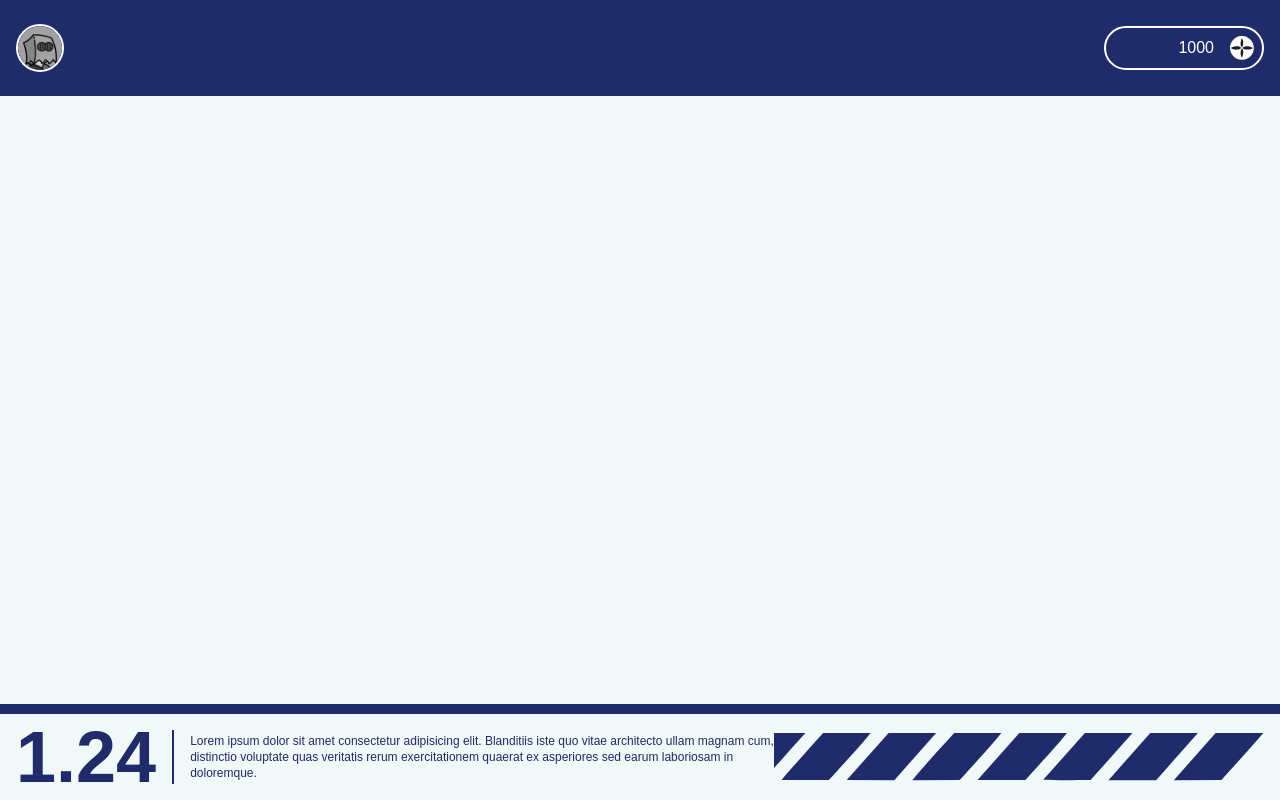
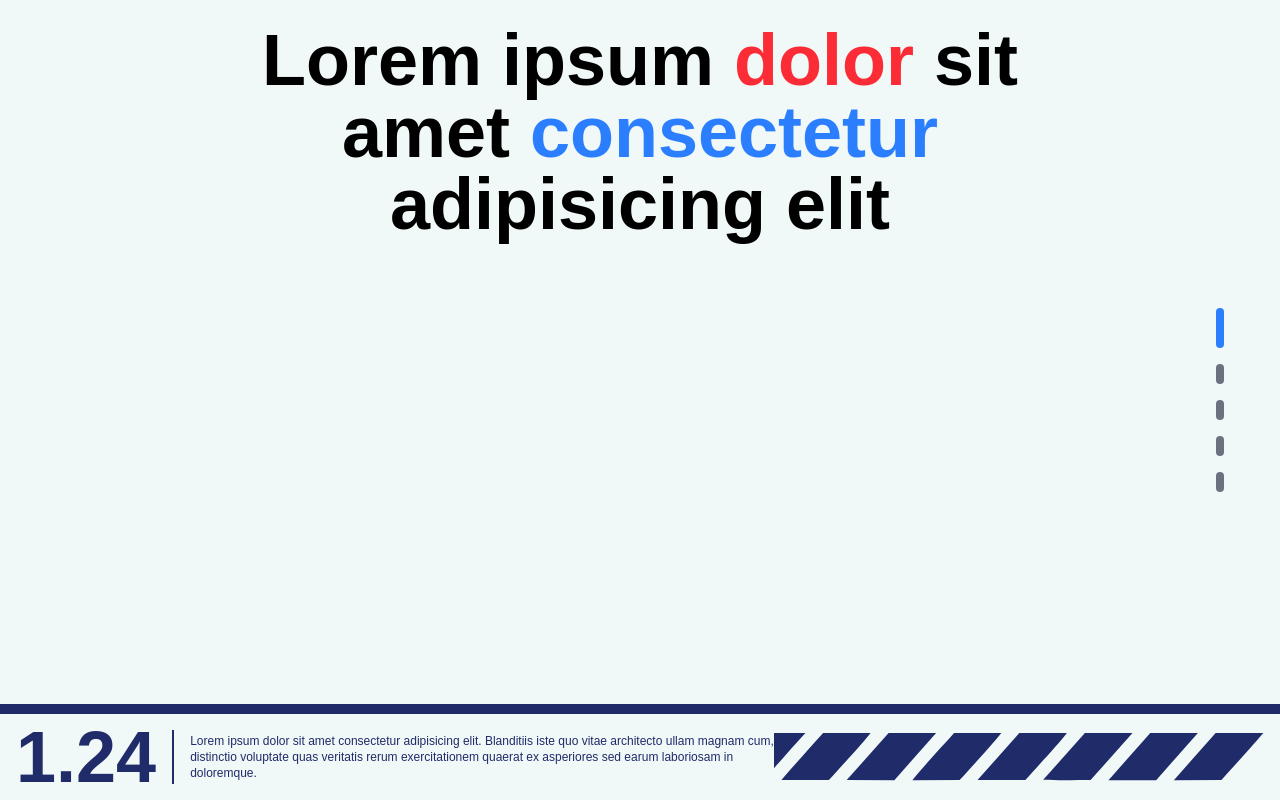
Before and after one commit to rafi1919/next-porto-chimera, a Next.js app: page / in a window 1280 px wide. Built offline with nearby package versions, Linux system fonts and the light colour scheme.

Commit message:
feat: add ContentSection with Banner, LatestProject, Service, and Game sections

```diff
--- /dev/null
+++ b/app/components/Section/BannerSection.tsx
@@ -0,0 +1,11 @@
+
+
+export default function BannerSection() {
+    return(
+        <div id="banner" >
+            <p className="max-w-4xl text-center text-4xl font-bold sm:text-5xl lg:text-7xl">
+                Lorem ipsum <span className="text-red-500">dolor</span> sit amet <span className="text-blue-500">consectetur</span> adipisicing elit
+            </p>
+        </div>
+     )
+}
--- /dev/null
+++ b/app/components/Section/ContentSection.tsx
@@ -0,0 +1,50 @@
+"use client"
+import { useState } from "react";
+import BannerSection from "./BannerSection";
+import LatestProjectSection from "./LatestProjectSection";
+import ServiceSection from "./ServiceSeection";
+import GameSection from "./GameSection";
+
+export default function ContentSection() {
+    const [activeIndex, setActiveIndex] = useState(0);
+
+    const SECTIONS = [
+        { label: "Banner", content: <BannerSection /> },
+        { label: "Latest Project", content: <LatestProjectSection /> },
+        { label: "Services", content: <ServiceSection /> },
+        { label: "Placeholder", content: <div /> },
+        { label: "Game", content: <GameSection /> },
+    ];
+
+    return (
+        <div className="relative h-full">
+            <div className="fixed right-14 top-1/2 z-50 flex -translate-y-1/2 flex-col gap-4">
+                {SECTIONS.map((section, index) => (
+                    <button
+                        key={section.label}
+                        aria-label={`Show ${section.label}`}
+                        aria-current={activeIndex === index}
+                        onClick={() => setActiveIndex(index)}
+                        className={`w-2 cursor-pointer rounded-full transition-[height,background-color] duration-300 ease-out ${
+                            activeIndex === index ? "h-10 bg-blue-500" : "h-5 bg-gray-500 hover:bg-gray-400"
+                        }`}
+                    />
+                ))}
+            </div>
+
+            {SECTIONS.map((section, index) => (
+
+                <section
+                    key={section.label}
+                    className={
+                        activeIndex === index
+                            ? "flex h-full w-full justify-center p-6"
+                            : "hidden"
+                    }
+                >
+                    {section.content}
+                </section>
+            ))}
+        </div>
+     )
+}
--- /dev/null
+++ b/app/components/Section/GameSection.tsx
@@ -0,0 +1,8 @@
+
+
+export default function GameSection() {
+    return (
+        <div className="grid-cols-8 grid gap-6 w-full">
+        </div>
+    )
+}
--- /dev/null
+++ b/app/components/Section/LatestProjectSection.tsx
@@ -0,0 +1,42 @@
+import StackBadge from "../StackBadge";
+
+export default function LatestProjectSection() {
+
+    return (
+        <div id="latest-project" className="flex flex-col items-center justify-center gap-4">
+                <h1>Latest Project</h1>
+
+            <div className="flex gap-10">
+                <div className="grid max-w-xl grid-rows-[auto_1fr_auto] gap-6">
+                    <h2 className="bg-linear-to-br from-diamond-400 via-diamond-600 to-diamond-900 bg-clip-text pb-1 text-4xl font-bold leading-tight text-transparent sm:text-5xl lg:text-6xl">
+                        Cavos Landing Page
+                    </h2>
+                    <p className="text-lg leading-relaxed text-diamond-900/70">
+                        A modern landing page for the Cavos project.
+                    </p>
+                    <div className="flex flex-wrap gap-2">
+                        <StackBadge stack="nextjs" />
+                        <StackBadge stack="typescript" />
+                        <StackBadge stack="tailwind" />
+                        <StackBadge stack="laravel" />
+                    </div>
+                </div>
+                <LatestProjectCard/>
+            </div>
+        </div>
+    );
+}
+
+
+const LatestProjectCard=()=>{
+    return(
+         <div className="flex">
+                <div className="flex w-250 h-100 rounded-2xl bg-[url(/3.svg)] bg-cover bg-center">
+                    <div className="bg-diamond-900 h-full w-20 ml-auto rounded-r-2xl"></div>
+                </div>
+                 <div className="w-30 h-100 bg-diamond-900 rounded-2xl">
+
+                </div>
+            </div>
+    )
+}
--- a/app/components/Section/ServiceSeection.tsx
+++ b/app/components/Section/ServiceSeection.tsx
@@ -1,3 +1,6 @@
+"use client";
+import { useState } from "react";
+import { MindCard } from "../MindCard";
 import { SciFiToggle } from "../SciFiToggle";
 
 
@@ -40,35 +43,80 @@
     }
 ]
 
+
+const POSITIONS: Record<number, string> = {
+    1: "left-[36%] top-[40%]",
+    2: "left-[6%]  top-[24%]",
+    3: "left-[68%] top-[10%]",
+    4: "left-[44%] top-[66%]",
+    5: "left-[16%] top-[56%]",
+    6: "left-[70%] top-[46%]",
+};
+
+// Irregular tiles that together cover 100% of the background, edge to edge.
+// Bands: 0-28% is 01|02|03, 28-46% is 01|04|03, 46-100% is 05|06.
+// Edges must meet exactly — these panels are translucent, so any overlap
+// double-tints and double-blurs into a visible darker band.
+const TILES: Record<number, string> = {
+    1: "left-0     top-0     w-[32%] h-[46%]",
+    2: "left-[32%] top-0     w-[40%] h-[28%]",
+    3: "left-[72%] top-0     w-[28%] h-[46%]",
+    4: "left-[32%] top-[28%] w-[40%] h-[18%]",
+    5: "left-0     top-[46%] w-[52%] h-[54%]",
+    6: "left-[52%] top-[46%] w-[48%] h-[54%]",
+};
+
 export default function ServiceSection() {
+
+    const [active, setActive] = useState<Record<number, boolean>>({});
+
+    const toggle = (number: number) => (on: boolean) =>
+        setActive((prev) => ({ ...prev, [number]: on }));
+
     return (
          <div className="grid-cols-8 grid gap-6 w-full">
-            <div className="col-span-2">
-                <div className="w-fit grid gap-24 bg-[#1a1a1a] p-4 rounded-2xl">
-                    <div className="flex flex-col gap-8 ">
-                        {SERVICES.slice(0, 3).map((service) => (
-                            <div key={service.number} className="items-center gap-6">
-                                <div className="col-span-2 flex justify-center">
-                                    <SciFiToggle number={service.number} />
-                                </div>
-                            </div>
+            <div className="col-span-1 grid w-fit content-start gap-24 rounded-2xl bg-[#242424] p-4">
+                <div className="flex flex-col gap-8">
+                    {SERVICES.slice(0, 3).map((service) => (
+                        <SciFiToggle key={service.number} number={service.number} onChange={toggle(service.number)} />
+                    ))}
+                </div>
+                <div className="flex flex-col gap-8">
+                    {SERVICES.slice(3, 6).map((service) => (
+                        <SciFiToggle key={service.number} number={service.number} onChange={toggle(service.number)} />
+                    ))}
+                </div>
+            </div>
+            <div className="col-span-6">
+                <div className="relative w-full h-full bg-[url(/3.svg)] bg-cover bg-center rounded-2xl">
+                    {/* Reveal tiles — above the bg, below the cards */}
+                    <div className="pointer-events-none absolute inset-0 overflow-hidden rounded-2xl">
+                        {SERVICES.map((service) => (
+                            <div
+                                key={service.number}
+                                className={`absolute bg-zinc-500/40 backdrop-blur-md transition-opacity duration-500 ease-out motion-reduce:transition-none ${TILES[service.number]} ${
+                                    active[service.number] ? "opacity-0" : "opacity-100"
+                                }`}
+                            />
                         ))}
                     </div>
-                    <div className="flex flex-col gap-8">
-                        {SERVICES.slice(3, 6).map((service) => (
-                            <div key={service.number} className="items-center gap-6">
-                                <div className="col-span-2 flex justify-center">
-                                    <SciFiToggle number={service.number} />
-                                </div>
+
+                    <div className="relative h-full w-full">
+                        {SERVICES.map((service) => (
+                            <div key={service.number} className={`absolute ${POSITIONS[service.number]}`}>
+                                <MindCard
+                                    number={service.number}
+                                    description={service.description}
+                                    isActive={!!active[service.number]}
+                                />
                             </div>
                         ))}
                     </div>
                 </div>
             </div>
-            <div className="col-span-6">
+            <div className="col-span-1">
 
             </div>
-
         </div>
 
     )
--- a/app/home/index.tsx
+++ b/app/home/index.tsx
@@ -1,14 +1,14 @@
 import Footer from "../components/Footer";
 import Navbar from "../components/Navbar";
+import ContentSection from "../components/Section/ContentSection";
 
 
 export default function Home() {
     return (
-        <section className="grid min-h-dvh grid-rows-[1fr_auto]">
-            <Navbar />
-            <div className="mt-auto">
-                <Footer />
-            </div>
-        </section>
+        <div className="grid min-h-dvh grid-rows-[1fr_auto]">
+            {/* <Navbar /> */}
+            <ContentSection />
+            <Footer />
+        </div>
     );
 }
```
